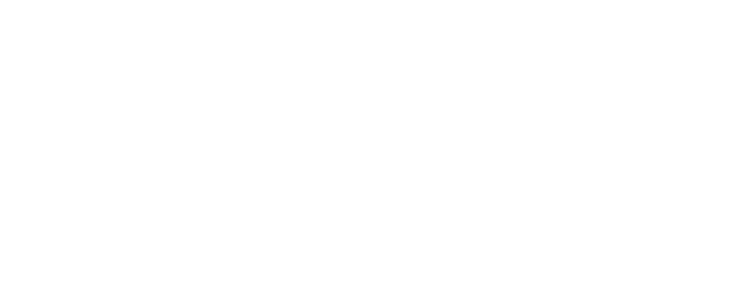
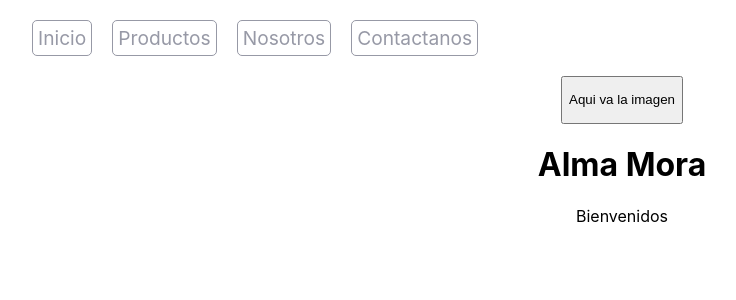
Before and after one commit to mmakka/Mi-app, a React (Create React App) app: page / in a window 1280 px wide. Shown: the top 300 px of the page, without its empty margins (18-754 px from the left). Built offline with nearby package versions, Linux system fonts and the light colour scheme.

Commit message:
Agrego estilos a navbar

```diff
--- a/src/App.js
+++ b/src/App.js
@@ -1,11 +1,17 @@
 import logo from './logo.svg';
 import './App.css';
-import NavBar from "./components/NavBar"
+import ItemsListContainer from "./components/ItemsListContainer";
+import NavBar from './components/NavBar';
 
-function App () {
+function App() {
   return (
-    <div className="App">
-      <NavBar/>
+    <div className = "App" >
+     <header>
+      <NavBar />
+     </header>
+     <main>
+      <ItemsListContainer greeting={"Bienvenidos"} />
+     </main>
     </div>
   );
 }
--- /dev/null
+++ b/src/components/CartWidget.js
@@ -0,0 +1,9 @@
+function CartWidget() {
+    return(
+        <button>
+            <p>Aqui va la imagen</p>
+        </button>
+    );
+};
+
+export default CartWidget;
--- /dev/null
+++ b/src/components/ItemsListContainer.js
@@ -0,0 +1,9 @@
+const ItemsListContainer = ({greeting})=>{
+    return(
+        <div>
+            {greeting}
+        </div>
+    );
+};
+
+export default ItemsListContainer;
--- /dev/null
+++ b/src/components/NavBar.css
@@ -0,0 +1,40 @@
+
+ .container{
+    position: sticky;
+    top: 0;
+    z-index: 2;
+  };
+
+  .navbar-principal{
+    display: flex;
+    padding: 5px;
+  }
+
+.list-nav{
+  display: flex;
+  justify-content: start;
+  align-items: center;
+  background-color: #FFF;
+}
+
+.li{
+  list-style: none;
+  padding: 10px;
+}
+
+.li :hover{
+  transition: .5s;
+  color: #FFF;
+  box-shadow: 4px 4px 4px #CCC;
+  background-color: #CCC;
+}
+
+.li a{
+	text-decoration: none;
+  margin-bottom: 10px;
+  font-size: larger;
+  color: #9799A6;
+  padding: 5px;
+  border-radius: 5px;
+  border: 1px solid #9799A6;
+};
--- a/src/components/NavBar.js
+++ b/src/components/NavBar.js
@@ -1,10 +1,21 @@
+import "./NavBar.css"
+import CartWidget from "./CartWidget";
+
 function NavBar() {
-    return
-    <div>
-        <h1>Hola</h1>
-        <h2>Hola</h2>
-        <h3>Holis</h3>
-        <h4>...</h4>
-    </div>;
+    return (
+        <div className="container">
+            <nav className="navbar-principal">
+                <ul className="list-nav">
+                    <li className="li"><a href="" >Inicio</a></li>
+                    <li className="li"><a href="" >Productos</a></li>
+                    <li className="li"><a href="" >Nosotros</a></li>
+                    <li className="li"><a href="" >Contactanos</a></li>
+                </ul>
+                <CartWidget />
+            </nav>
+            <h1>Alma Mora</h1>
+        </div>
+    );
 }
+
 export default NavBar;
```
Also changed, not shown: src/App.css (line endings or trailing spaces), 1 other file (tests, documents, lock files or other folders).
